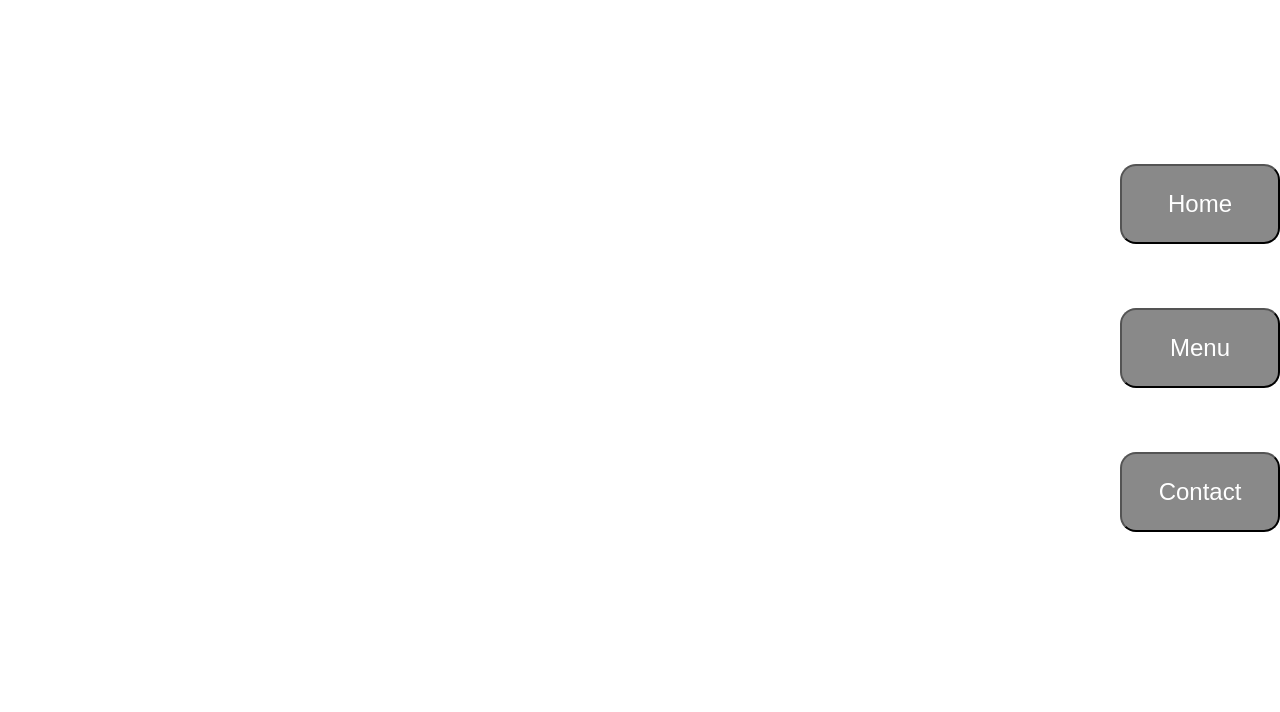
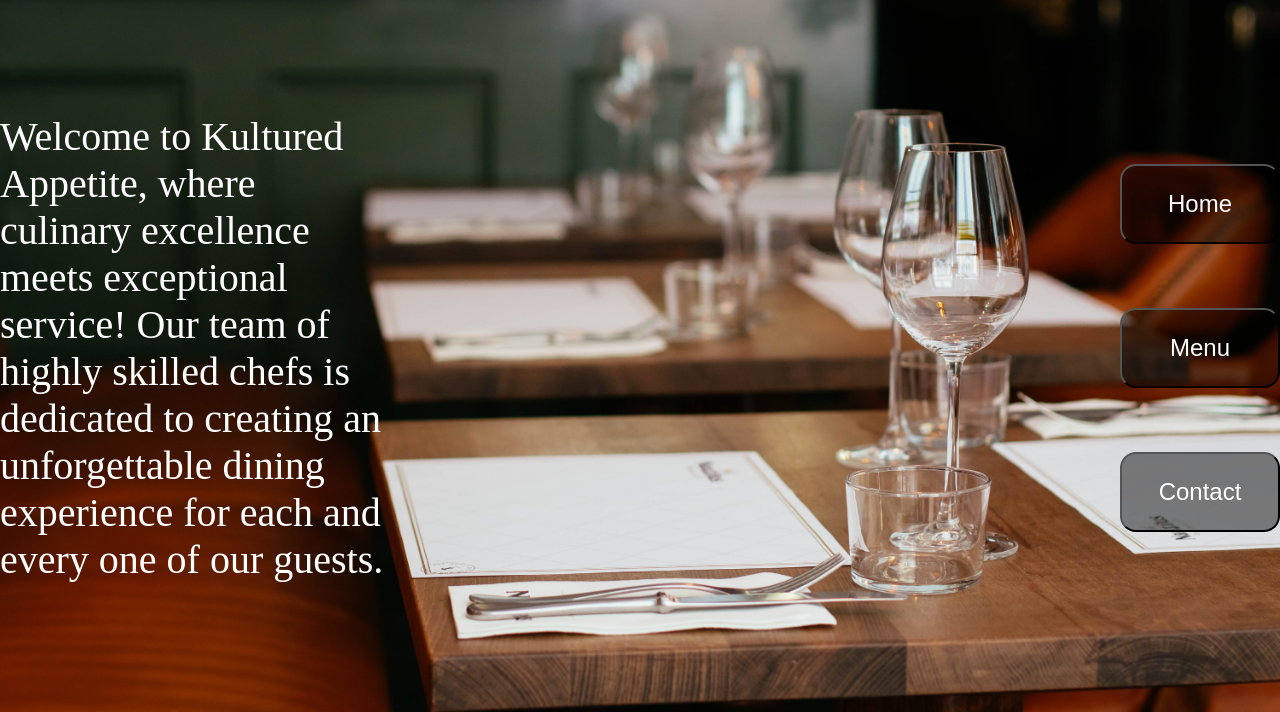
Before and after one commit to AtomicSage22/Restaurant-page, a plain HTML site: page index.html in a window 1280 px wide. Shown: the part 88-800 px from the top of the page. Drawn offline with Linux system fonts and the light colour scheme.

Commit message:
Updated background image path

```diff
--- a/style.css
+++ b/style.css
@@ -6,7 +6,7 @@
 body{
     width: 100vw;
     height: 100vh;
-    background-image: url("/dist/background.jpg");
+    background-image: url("background.jpg");
     background-size: cover;
 }
 
```
